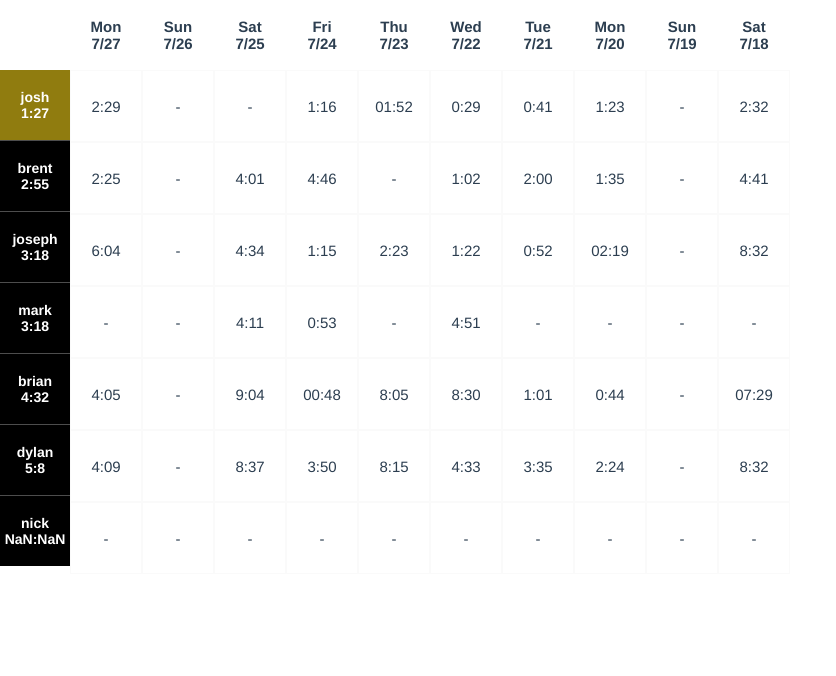
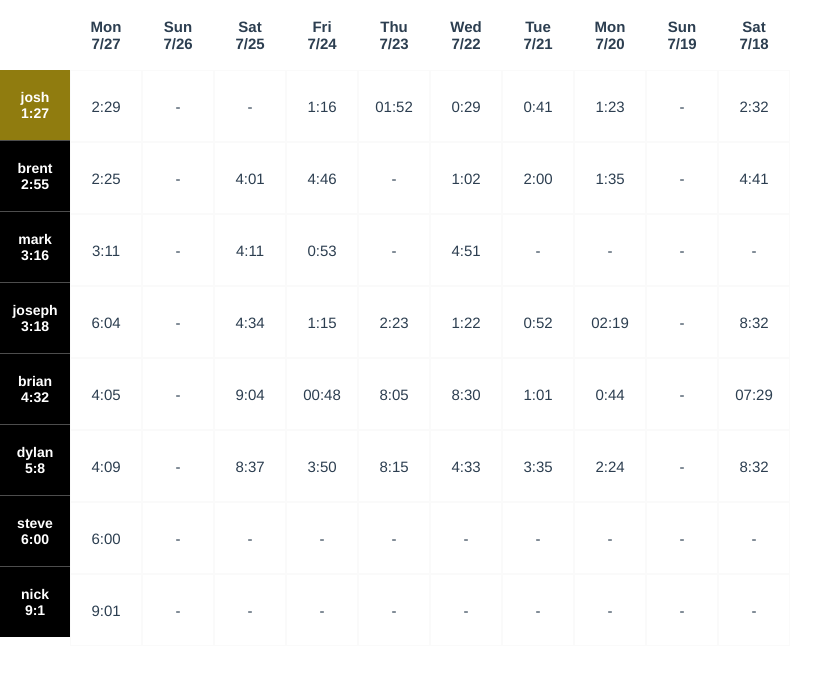
Before and after one commit to josephcross/nyt-scores, a Vue app: page / in a window 1280 px wide. Shown: the top 676 px of the page, without its empty margins (0-836 px from the left). Built offline with nearby package versions, Linux system fonts and the light colour scheme.

Commit message:
add steve

```diff
--- a/src/App.vue
+++ b/src/App.vue
@@ -113,7 +113,7 @@ export default {
       }
 
       const timesMark = {
-        '7/27': '',
+        '7/27': '3:11',
         '7/26': '',
         '7/25': '4:11',
         '7/24': '0:53',
@@ -127,7 +127,21 @@ export default {
       }
 
       const timesNick = {
-        '7/27': '',
+        '7/27': '9:01',
+        '7/26': '',
+        '7/25': '',
+        '7/24': '',
+        '7/23': '',
+        '7/22': '',
+        '7/21': '',
+        '7/20': '',
+        '7/19': '',
+        '7/18': '',
+        '7/17': '',
+      }
+
+      const timesSteve = {
+        '7/27': '6:00',
         '7/26': '',
         '7/25': '',
         '7/24': '',
@@ -175,6 +189,11 @@ export default {
           name: 'nick',
           times: timesNick,
           average: this.getAverage(timesNick),
+        },
+        {
+          name: 'steve',
+          times: timesSteve,
+          average: this.getAverage(timesSteve),
         },
       ];
 
```
